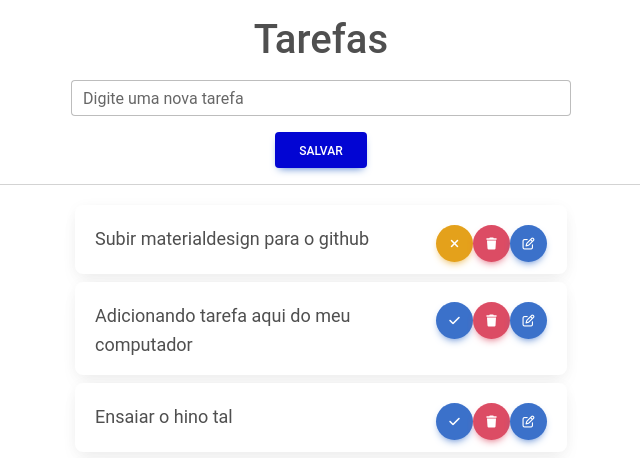
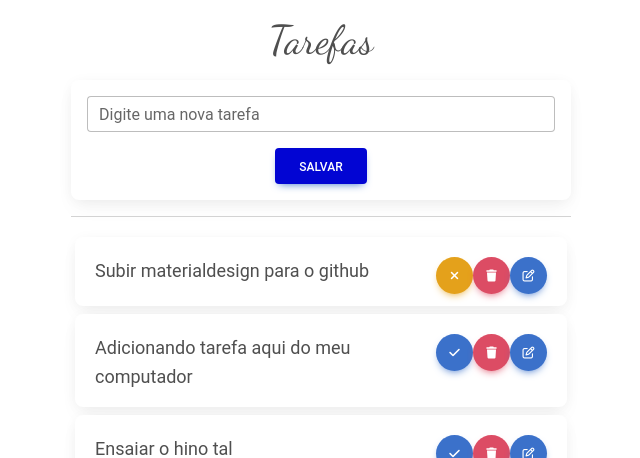
Before and after one commit to jesiel364/Lista-de-tarefas-flask, a Flask app: page / in a window 1280 px wide. Shown: the top 458 px of the page, without its empty margins (319-959 px from the left). Run offline with Flask 2, Linux system fonts and the light colour scheme; data comes from the database, SQL or seed files in the repository.

Commit message:
form-card

```diff
--- a/static/mdb-ui-kit/css/my_style.css
+++ b/static/mdb-ui-kit/css/my_style.css
@@ -1,3 +1,9 @@
+@import url('https://fonts.googleapis.com/css2?family=Dancing+Script&display=swap');
+
+#logo{
+    font-family: 'Dancing Script', cursive;
+}
+
 .item{
     display: flex;
     justify-content: space-between;
@@ -41,6 +47,7 @@ header{
 
 #inp{
 
+    max-width: 475px;
 }
 
 .div-bt{
@@ -48,3 +55,9 @@ header{
     justify-content: space-between;
     margin-bottom: 12px;
 }
+
+hr{
+    max-width: 500px;
+    margin-left: auto;
+    margin-right: auto;
+}
--- a/templates/home.html
+++ b/templates/home.html
@@ -3,15 +3,15 @@
 
 {% block content %}
 <div class='m-3 text-center'>
-    <h1>Tarefas</h1>
+    <h1 id="logo">Tarefas</h1>
 
 </div>
 
 <header>
-<div id='input-text' class='m-3'>
-<form class="mx-auto" method="post">
-<div class="form-outline">
-  <input id="inp" type="text" name="titulo" class="form-control" />
+<div id='input-text' class='m-1'>
+<form class="card mx-auto p-3" method="post">
+<div id="inp" class="form-outline mx-auto">
+  <input  type="text" name="titulo" class="form-control" />
   <label class="form-label" for="form12">Digite uma nova tarefa</label>
 
 </div>
```
